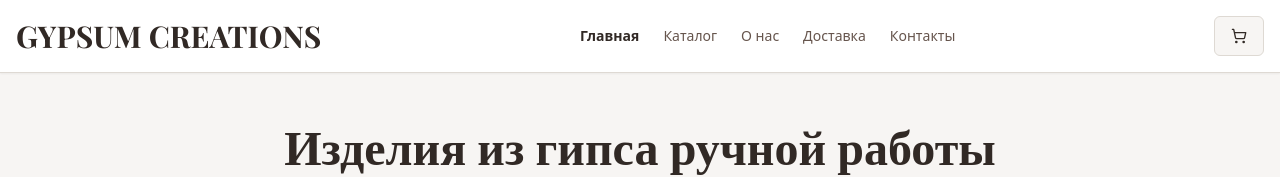
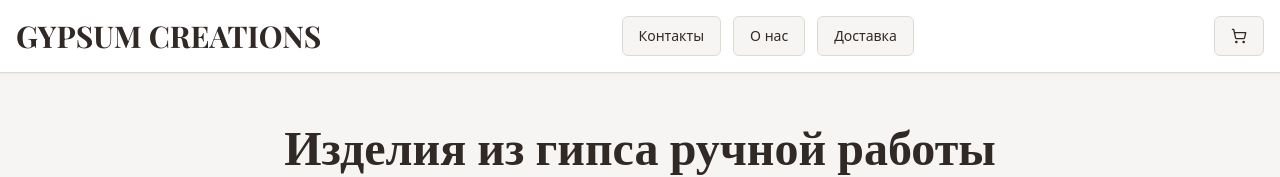
Before and after one commit to pr-poehali-dev/gypsum-store-project, a React (Vite) app: page / in a window 1280 px wide. Shown: the top 177 px of the page. Built offline with nearby package versions, Linux system fonts and the light colour scheme.

Commit message:
Добавить навигационное меню в шапку

```diff
--- a/src/pages/Index.tsx
+++ b/src/pages/Index.tsx
@@ -77,22 +77,28 @@ const Index = () => {
         <div className="container mx-auto px-4 py-4">
           <div className="flex items-center justify-between">
             <h1 className="text-3xl font-bold text-foreground">GYPSUM CREATIONS</h1>
-            <nav className="hidden md:flex gap-6">
-              {['home', 'catalog', 'about', 'delivery', 'contacts'].map(section => (
-                <button
-                  key={section}
-                  onClick={() => setActiveSection(section)}
-                  className={`text-sm transition-colors hover:text-primary ${
-                    activeSection === section ? 'text-primary font-semibold' : 'text-muted-foreground'
-                  }`}
+            <div className="flex items-center gap-4">
+              <nav className="hidden md:flex gap-3">
+                <Button
+                  variant="outline"
+                  onClick={() => setActiveSection('contacts')}
                 >
-                  {section === 'home' ? 'Главная' :
-                   section === 'catalog' ? 'Каталог' :
-                   section === 'about' ? 'О нас' :
-                   section === 'delivery' ? 'Доставка' : 'Контакты'}
-                </button>
-              ))}
-            </nav>
+                  Контакты
+                </Button>
+                <Button
+                  variant="outline"
+                  onClick={() => setActiveSection('about')}
+                >
+                  О нас
+                </Button>
+                <Button
+                  variant="outline"
+                  onClick={() => setActiveSection('delivery')}
+                >
+                  Доставка
+                </Button>
+              </nav>
+            </div>
             <Dialog>
               <DialogTrigger asChild>
                 <Button variant="outline" className="relative">
```
